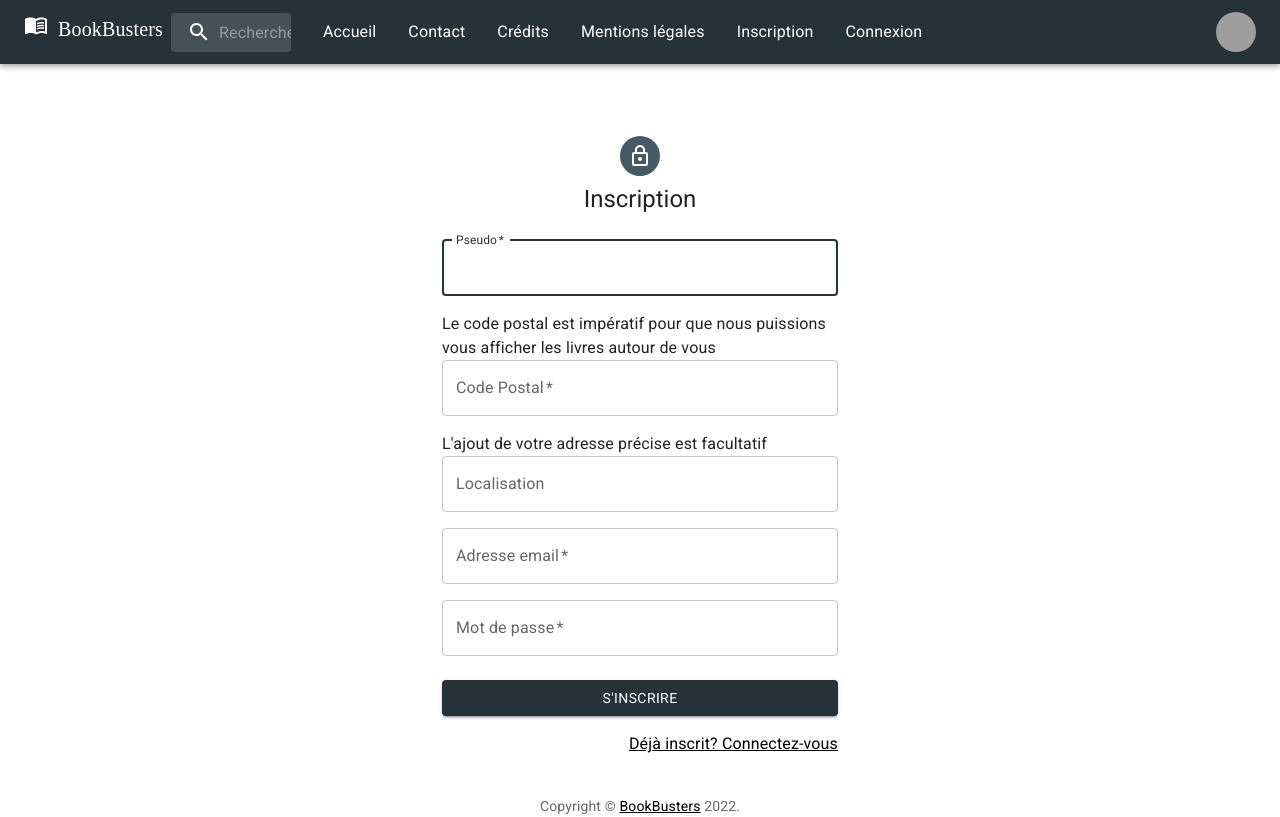
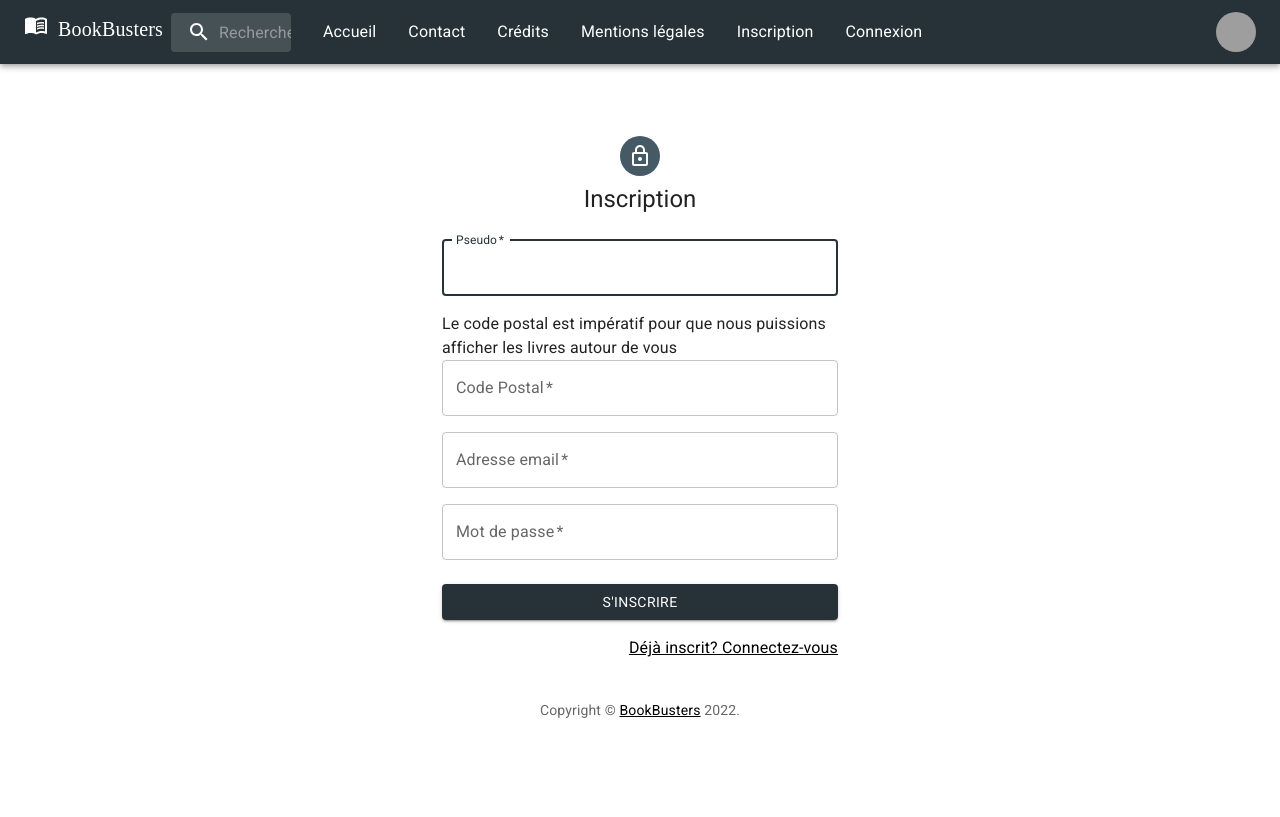
Before and after one commit to Pololops/2022-BookBusters, a React (Create React App) app: page /SignUp in a window 1280 px wide. Built offline with nearby package versions, Linux system fonts and the light colour scheme; grey boxes are pictures that could not be loaded; a web font is replaced by a local one.

Commit message:
Final SignIn

```diff
--- a/src/pages/SignIn.js
+++ b/src/pages/SignIn.js
@@ -20,7 +20,7 @@ import { Link, useNavigate } from "react-router-dom";
 //* Import d'axios
 import axios from "../api/axios";
 
-localStorage.setItem;
+// localStorage.setItem;
 
 function Copyright(props) {
   return (
--- a/src/pages/SignUp.js
+++ b/src/pages/SignUp.js
@@ -78,29 +78,16 @@ export default function SignUp() {
               </Grid>
               <Grid item xs={12}>
                 <Typography>
-                  Le code postal est impératif pour que nous puissions vous
-                  afficher les livres autour de vous
+                  Le code postal est impératif pour que nous puissions afficher
+                  les livres autour de vous
                 </Typography>
                 <TextField
                   required
                   fullWidth
-                  id="email"
+                  id="codePostal"
                   label="Code Postal"
                   name="codePostal"
                   autoComplete="email"
-                />
-              </Grid>
-              <Grid item xs={12}>
-                <Typography>
-                  L'ajout de votre adresse précise est facultatif
-                </Typography>
-                <TextField
-                  fullWidth
-                  id="email"
-                  label="Localisation"
-                  name="localisation"
-                  autoComplete="email"
-                  placeholder="Ajoutez votre adresse"
                 />
               </Grid>
               <Grid item xs={12}>
```
